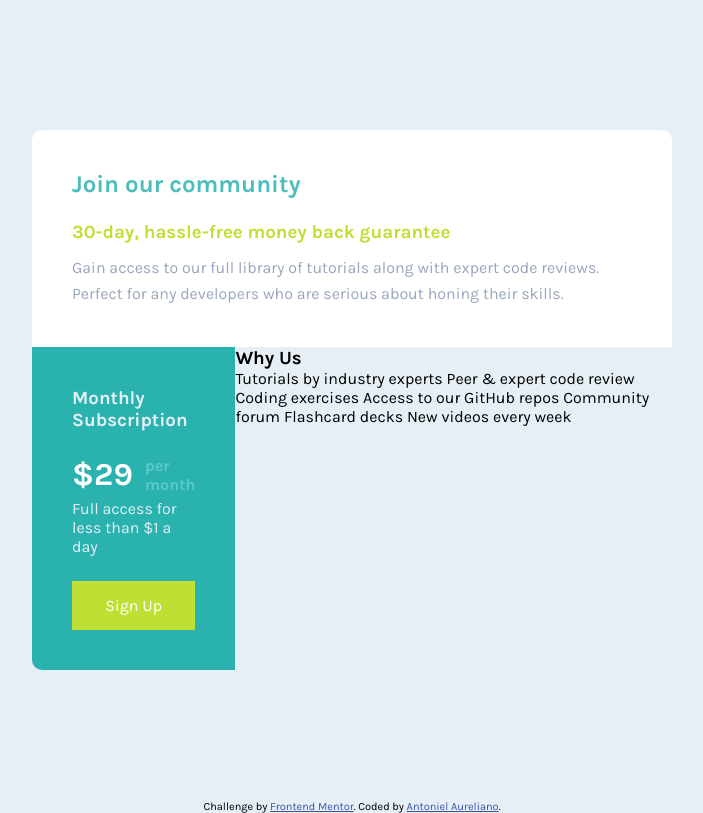
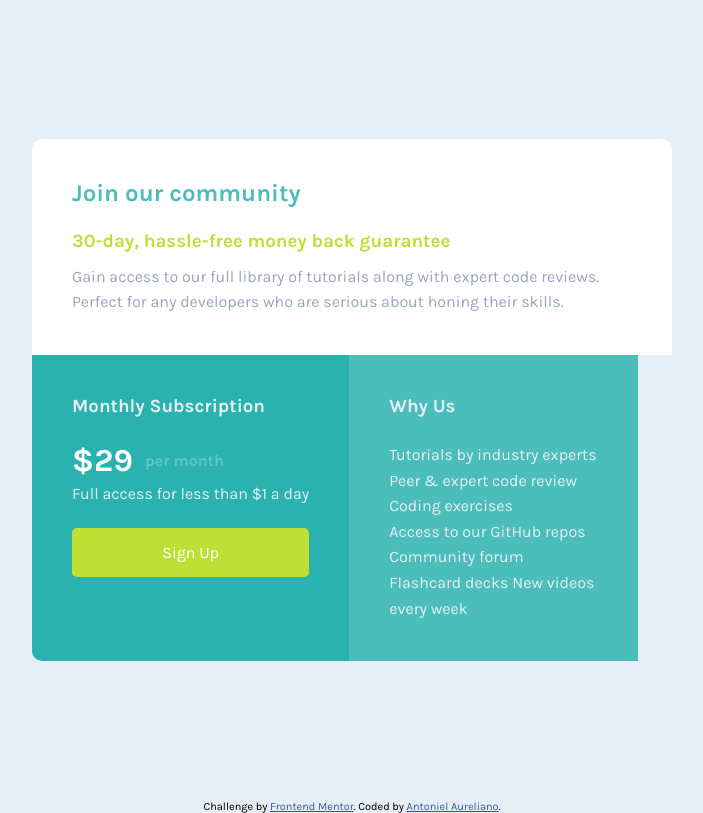
Before and after one commit to AntonielAureliano/single-price-grid-component-master, a plain HTML site: page index.html in a window 1280 px wide. Shown: the whole page, without its empty margins (288-991 px from the left). Drawn offline with Linux system fonts and the light colour scheme.

Commit message:
Estilizando seção why-us.

```diff
--- a/index.html
+++ b/index.html
@@ -44,7 +44,7 @@
 
           <p>Tutorials by industry experts
             Peer &amp; expert code review
-            Coding exercises
+            Coding exercises<br />
             Access to our GitHub repos
             Community forum
             Flashcard decks
--- a/style.css
+++ b/style.css
@@ -31,6 +31,8 @@ main {
 }
 
 .container {
+  display: flex;
+  flex-direction: column;
   max-width: 40rem;
 }
 
@@ -98,6 +100,7 @@ main {
 
 .subscription a {
   background-color: var(--primary-bright-yellow);
+  border-radius: 0.3125rem;
   color: var(--primary-white);
   display: block;
   margin-top: 1.5625rem;
@@ -106,6 +109,26 @@ main {
   text-decoration: none;
 }
 
+/*why-us*/
+
+.why-us {
+  background-color: var(--primary-cyan-two);
+  padding: 2.5rem;
+}
+
+.why-us h3 {
+  color: var(--neutral-light-gray);
+  margin-bottom: 1.5625rem;
+}
+
+.why-us p {
+  color: var(--neutral-light-gray);
+  line-height: 1.6;
+}
+
+.why-us p {
+  max-width: 22ch;
+}
 /*Footer*/
 .attribution {
   font-size: 0.6875rem;
```
